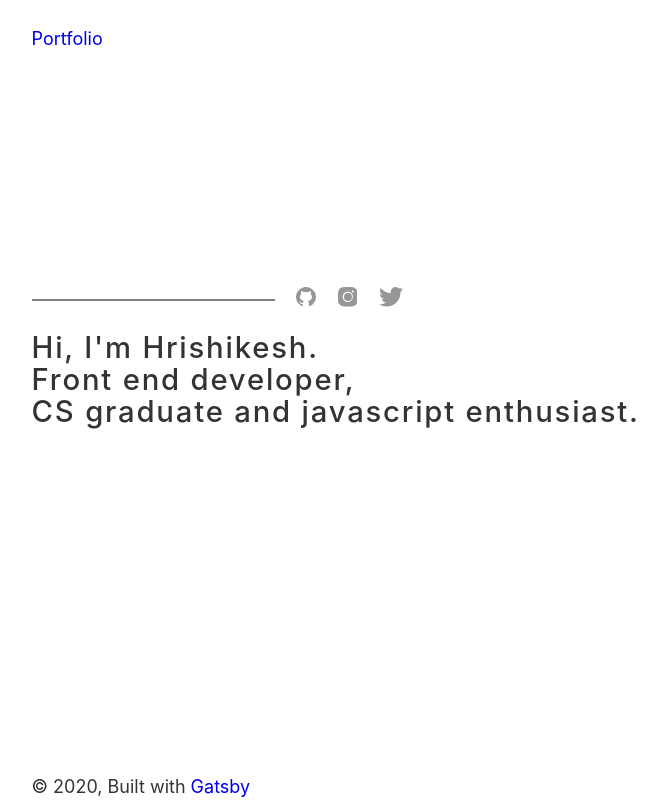
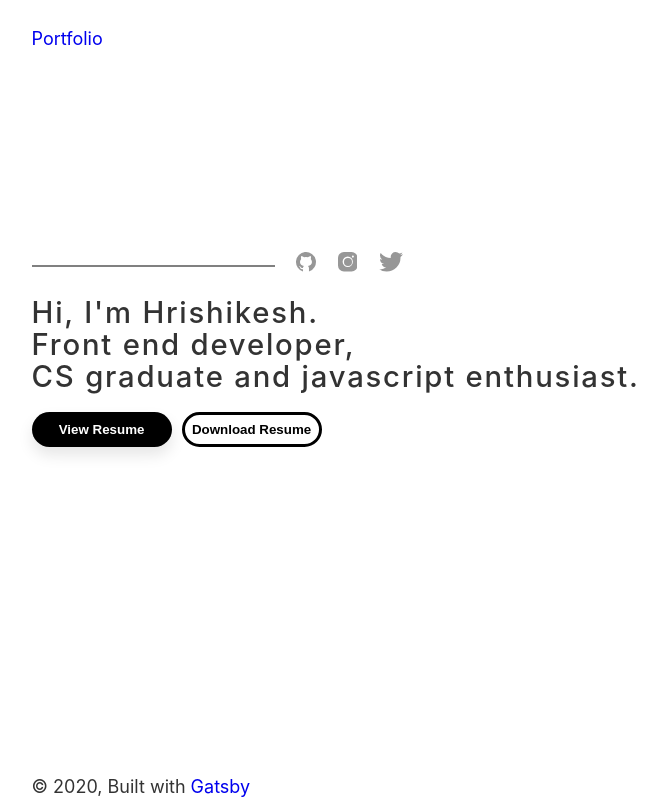
Before and after one commit to SskYwaLkeR/my-portfolio, a Gatsby site: page / in a window 1280 px wide. Shown: the whole page, without its empty margins (28-695 px from the left). Built offline with nearby package versions, Linux system fonts and the light colour scheme; Gatsby itself is replaced by a stand-in of ours.

Commit message:
added buttons for resume and stryling for them

```diff
--- a/src/components/index.styles.css
+++ b/src/components/index.styles.css
@@ -6,7 +6,7 @@
 
 .intro {
   position: absolute;
-  top: 30%;
+  top: 25%;
 }
 
 .socials {
@@ -29,3 +29,42 @@
   letter-spacing: 0.1rem;
   font-weight: 500;
 }
+
+.btn-group {
+  margin-top: 1rem;
+}
+
+.btn-group .resume-btn {
+  width: 140px;
+  height: 35px;
+  margin-right: 10px;
+  border-radius: 30px;
+  cursor: pointer;
+  outline: none;
+  font-weight: 600;
+  transition: all 0.3s ease 0s;
+}
+
+.view-resume-btn {
+  background-color: black;
+  color: white;
+  box-shadow: 0px 8px 15px rgba(0, 0, 0, 0.1);
+  border: none;
+}
+
+.download-resume-btn {
+  border: solid 3px black;
+  background-color: #ffffff;
+}
+
+.view-resume-btn:hover {
+  box-shadow: 0px 15px 20px rgba(0, 0, 0, 0.2);
+  transform: translateY(-3px);
+}
+
+.download-resume-btn:hover {
+  background-color: black;
+  color: #ffffff;
+  box-shadow: 0px 15px 20px rgba(0, 0, 0, 0.2);
+  transform: translateY(-3px);
+}
--- a/src/pages/index.js
+++ b/src/pages/index.js
@@ -25,6 +25,12 @@ const IndexPage = () => (
         <h2>Hi, I'm Hrishikesh.</h2>
         <h2>Front end developer,</h2>
         <h2>CS graduate and javascript enthusiast.</h2>
+        <div className="btn-group">
+          <button className="resume-btn view-resume-btn">View Resume</button>
+          <button className="resume-btn download-resume-btn">
+            Download Resume
+          </button>
+        </div>
       </div>
     </div>
   </Layout>
```
